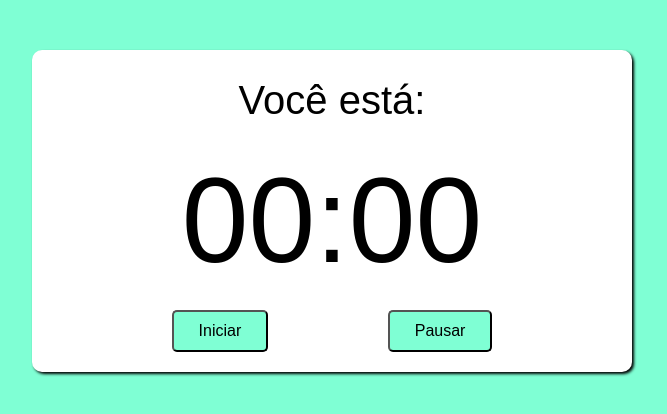
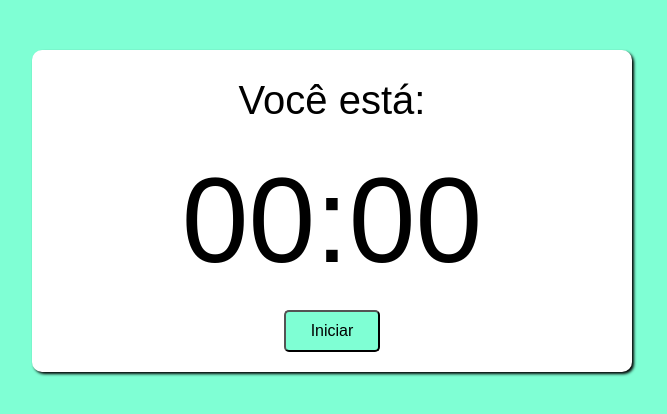
Before and after one commit to Giovanniguidace/pomodoro-app, a React (Create React App) app: page / in a window 1280 px wide. Shown: the top 414 px of the page, without its empty margins (308-975 px from the left). Built offline with nearby package versions, Linux system fonts and the light colour scheme.

Commit message:
Ocultando botão iniciar quando iniciar clock e renderizando botão play/pause em seguida

```diff
--- a/src/pages/home/options/index.tsx
+++ b/src/pages/home/options/index.tsx
@@ -16,9 +16,14 @@ export function Options(props: Props): JSX.Element {
 
     return (
         <div className={"options"}>
-            {(props.workingPomodoro || props.restPomodoro) ? <></> : <Button text={"Iniciar"} className={"primary"} onClick={props.configureStartPomodoro}></Button>}
-            <Button text={props.playPausePomodoro ? "Reiniciar" : "Pausar"} className={"primary"} onClick={props.configurePlayPausePomodoro}></Button>
+            {(props.workingPomodoro || props.restPomodoro)
+                ?
+                <Button
+                    text={props.playPausePomodoro ? "Reiniciar" : "Pausar"} className={"primary"}
+                    onClick={props.configurePlayPausePomodoro}></Button>
+                :
+                <Button text={"Iniciar"} className={"primary"}
+                        onClick={props.configureStartPomodoro}></Button>}
         </div>
-
     )
 }
```
